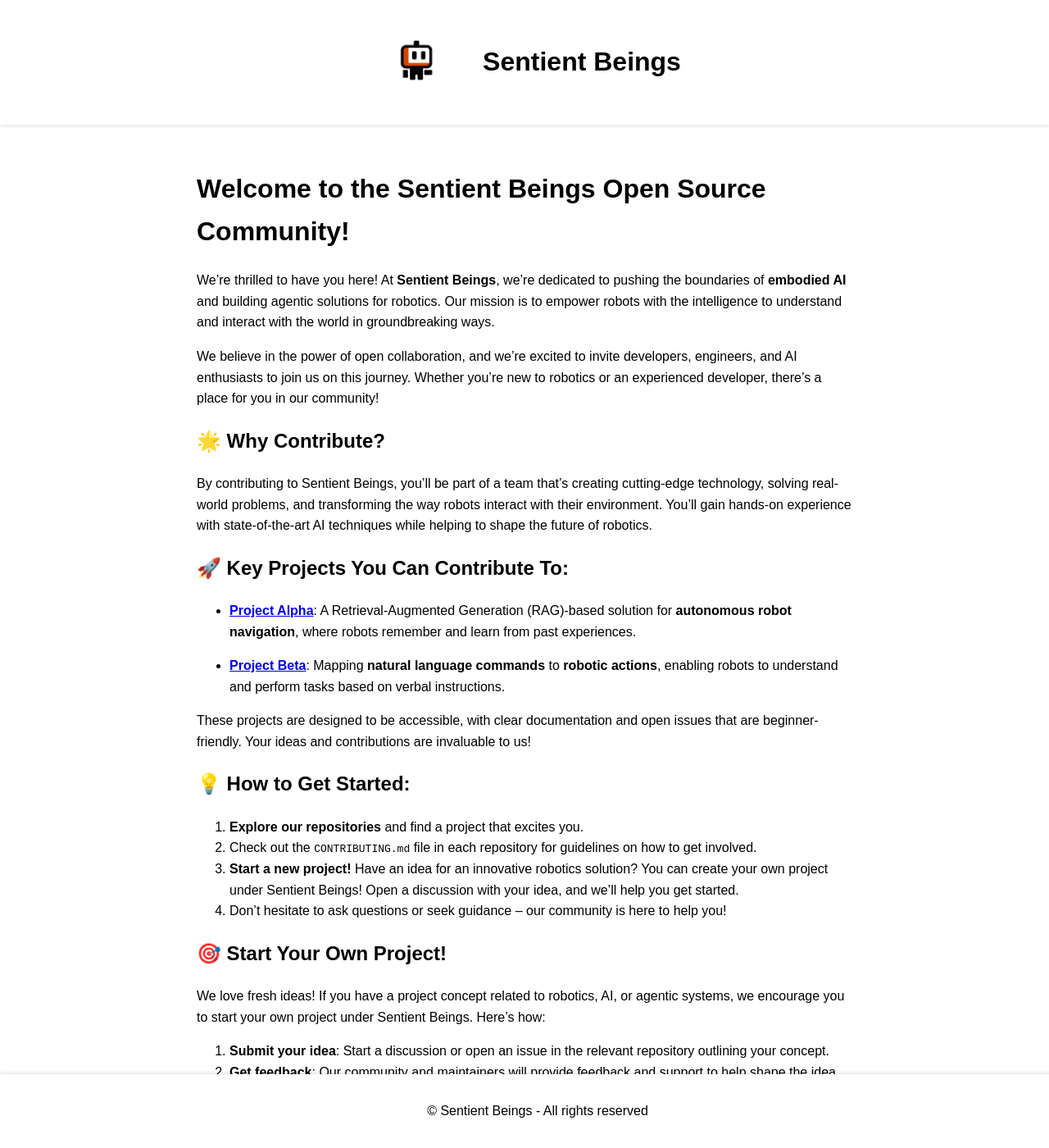
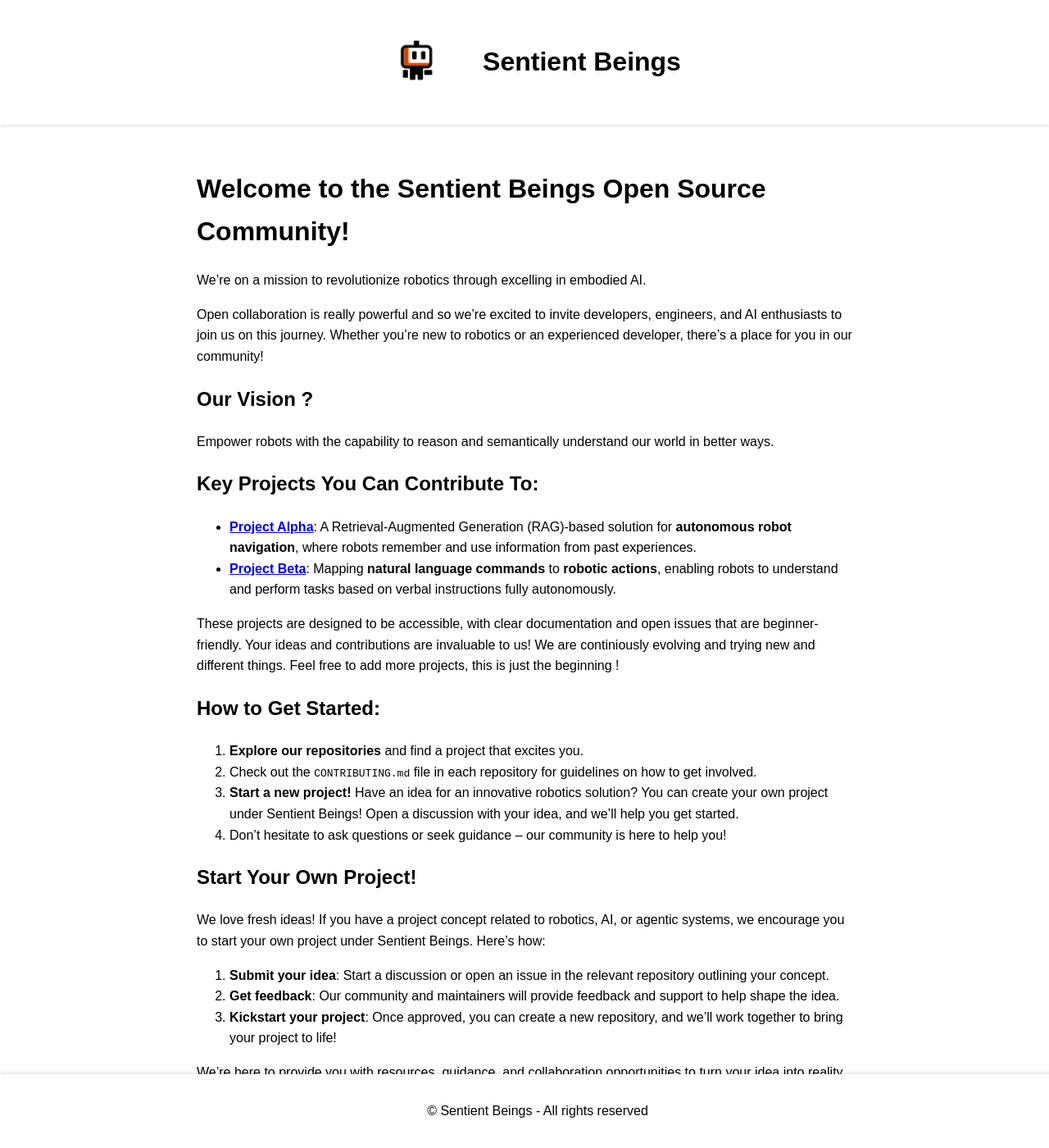
Before and after one commit to Sentient-Beings/Sentient-Beings.github.io, a Jekyll site: the page built from index.md, in a window 1280 px wide and 1400 px high. Shown: the whole window at 82% size. Built offline with Jekyll 4.4.1, drawn with Linux system fonts in a browser that asks for light colours; our own code applies the rules of GitHub Pages for plain Markdown files.

Commit message:
Update index.md

```diff
--- a/index.md
+++ b/index.md
@@ -4,27 +4,26 @@ layout: default
 
 # Welcome to the Sentient Beings Open Source Community!
 
-We’re thrilled to have you here! At **Sentient Beings**, we’re dedicated to pushing the boundaries of **embodied AI** and building agentic solutions for robotics. Our mission is to empower robots with the intelligence to understand and interact with the world in groundbreaking ways.
+We're on a mission to revolutionize robotics through excelling in embodied AI.
 
-We believe in the power of open collaboration, and we’re excited to invite developers, engineers, and AI enthusiasts to join us on this journey. Whether you’re new to robotics or an experienced developer, there’s a place for you in our community!
+Open collaboration is really powerful and so we’re excited to invite developers, engineers, and AI enthusiasts to join us on this journey. Whether you’re new to robotics or an experienced developer, there’s a place for you in our community!
 
-## 🌟 Why Contribute?
-By contributing to Sentient Beings, you'll be part of a team that’s creating cutting-edge technology, solving real-world problems, and transforming the way robots interact with their environment. You’ll gain hands-on experience with state-of-the-art AI techniques while helping to shape the future of robotics.
+## Our Vision ?
+Empower robots with the capability to reason and semantically understand our world in better ways.
 
-## 🚀 Key Projects You Can Contribute To:
-- [**Project Alpha**](https://github.com/Sentient-Beings/RobotwithMemory): A Retrieval-Augmented Generation (RAG)-based solution for **autonomous robot navigation**, where robots remember and learn from past experiences.
+## Key Projects You Can Contribute To:
+- [**Project Alpha**](https://github.com/Sentient-Beings/RobotwithMemory): A Retrieval-Augmented Generation (RAG)-based solution for **autonomous robot navigation**, where robots remember and use information from past experiences.
+- [**Project Beta**](https://github.com/Sentient-Beings/Language-to-Actions): Mapping **natural language commands** to **robotic actions**, enabling robots to understand and perform tasks based on verbal instructions fully autonomously.
 
-- [**Project Beta**](https://github.com/Sentient-Beings/Language-to-Actions): Mapping **natural language commands** to **robotic actions**, enabling robots to understand and perform tasks based on verbal instructions.
+These projects are designed to be accessible, with clear documentation and open issues that are beginner-friendly. Your ideas and contributions are invaluable to us! We are continiously evolving and trying new and different things. Feel free to add more projects, this is just the beginning !
 
-These projects are designed to be accessible, with clear documentation and open issues that are beginner-friendly. Your ideas and contributions are invaluable to us!
-
-## 💡 How to Get Started:
+## How to Get Started:
 1. **Explore our repositories** and find a project that excites you.
 2. Check out the `CONTRIBUTING.md` file in each repository for guidelines on how to get involved.
 3. **Start a new project!** Have an idea for an innovative robotics solution? You can create your own project under Sentient Beings! Open a discussion with your idea, and we’ll help you get started.
 4. Don’t hesitate to ask questions or seek guidance – our community is here to help you!
 
-## 🎯 Start Your Own Project!
+## Start Your Own Project!
 We love fresh ideas! If you have a project concept related to robotics, AI, or agentic systems, we encourage you to start your own project under Sentient Beings. Here’s how:
 1. **Submit your idea**: Start a discussion or open an issue in the relevant repository outlining your concept.
 2. **Get feedback**: Our community and maintainers will provide feedback and support to help shape the idea.
@@ -32,11 +31,10 @@ We love fresh ideas! If you have a project concept related to robotics, AI, or a
 
 We’re here to provide you with resources, guidance, and collaboration opportunities to turn your idea into reality. Let’s innovate together!
 
-## 📬 Stay Connected:
+## Stay Connected:
 If you have any questions or just want to say hello, feel free to reach me out on [LinkedIn](https://www.linkedin.com/in/muhammad-ahmed-845a371b6/) or open an issue in one of our repos. We’re always happy to chat!
 
 We can’t wait to see what we can build together!
-
 ---
 
 Made with ❤️ by Sentient Beings
```
